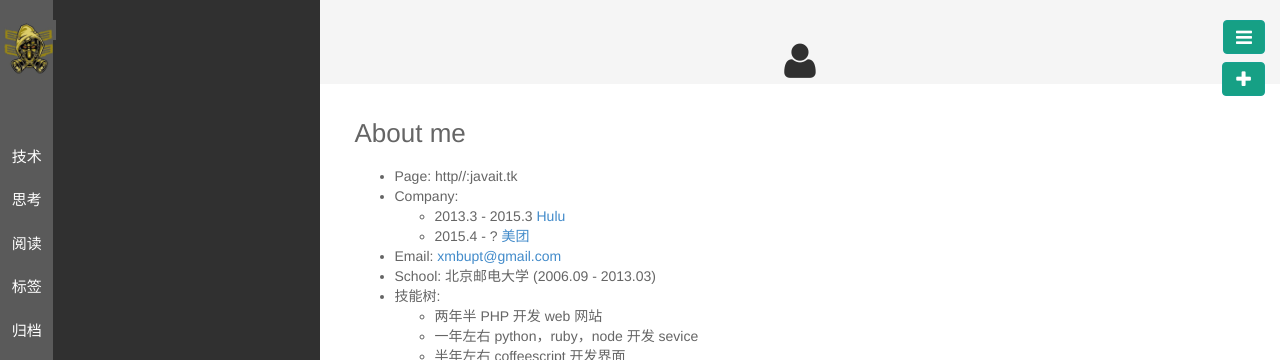
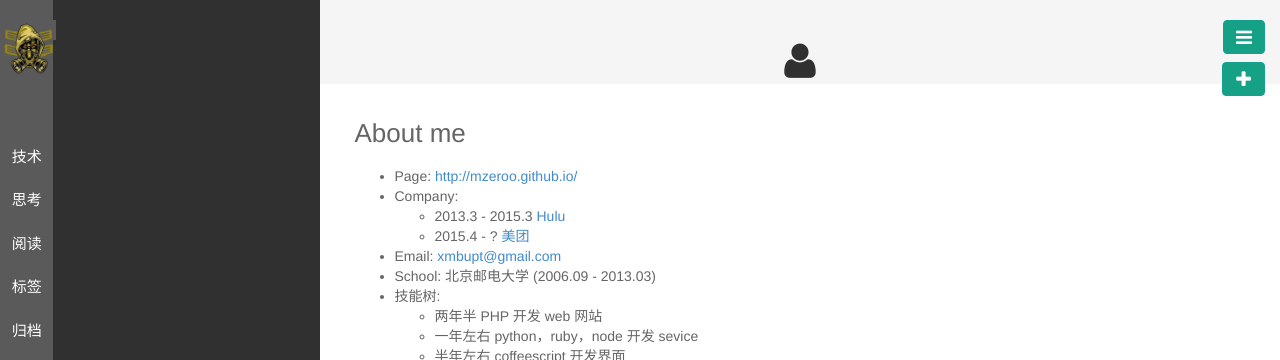
Before and after one commit to mZeroo/mZeroo.github.io, a Jekyll site: the page built from pages/about.html, in a window 1280 px wide. Shown: the top 360 px of the page. Built offline with Jekyll 4.4.1, drawn with Linux system fonts in a browser that asks for light colours; nearby versions of some CDN libraries; library files that are not in the unit come from our copies; Markdown is read by kramdown in place of the engine named in the settings.

Commit message:
change my page

```diff
--- a/pages/about.html
+++ b/pages/about.html
@@ -5,7 +5,7 @@ titlename: about me
 ---
 <h3>About me</h3>
 <ul>
-<li>Page: http//:javait.tk</li>
+<li>Page: <a href="http://mzeroo.github.io/">http://mzeroo.github.io/</a></li>
 <li>Company:
 
 <ul>
```
Also changed, not shown: _posts/resume.md (+1 -1 lines).
